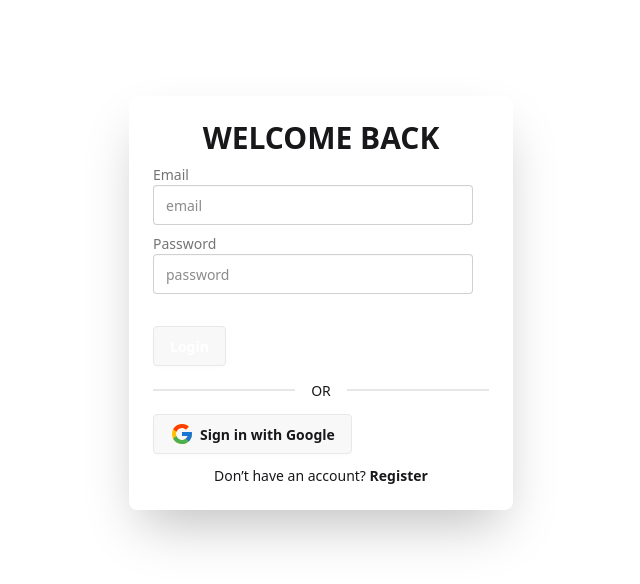
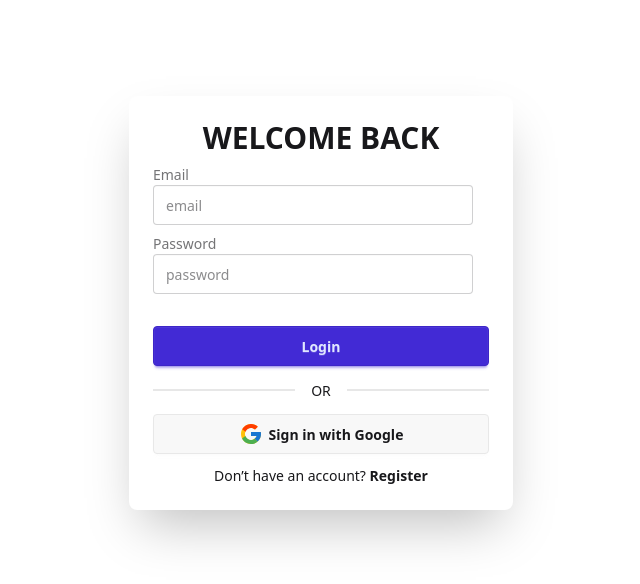
Before and after one commit to abdurrahmansoftlinkbd/task-management, a React (Vite) app: page /login in a window 1280 px wide. Shown: the top 584 px of the page, without its empty margins (319-959 px from the left). Built offline with nearby package versions, Linux system fonts and the light colour scheme; no server answers.

Commit message:
login form modified

```diff
--- a/src/pages/Login.jsx
+++ b/src/pages/Login.jsx
@@ -60,13 +60,11 @@ const Login = () => {
             />
           </div>
           <div className="form-control mt-6">
-            <button className="btn bg-default text-white hover:bg-light hover:border-light ">
-              Login
-            </button>
+            <button className="btn btn-block btn-primary ">Login</button>
             <div className="divider">OR</div>
             <button
               onClick={handleGoogleSignIn}
-              className=" btn bg-base-200 hover:bg-base-100"
+              className=" btn btn-block bg-base-200 hover:bg-base-100"
             >
               <FcGoogle className="text-2xl" />
               Sign in with Google
```
